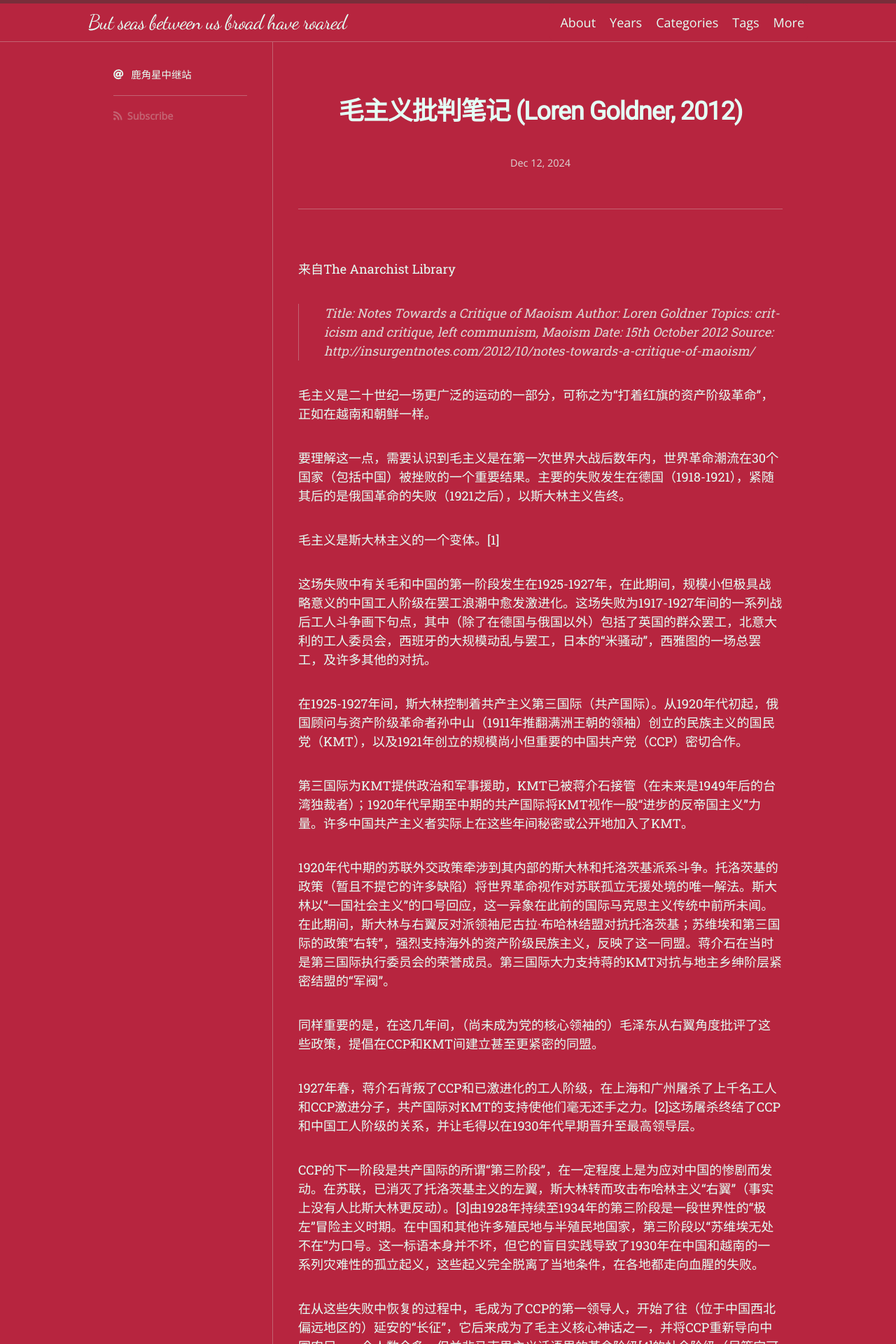
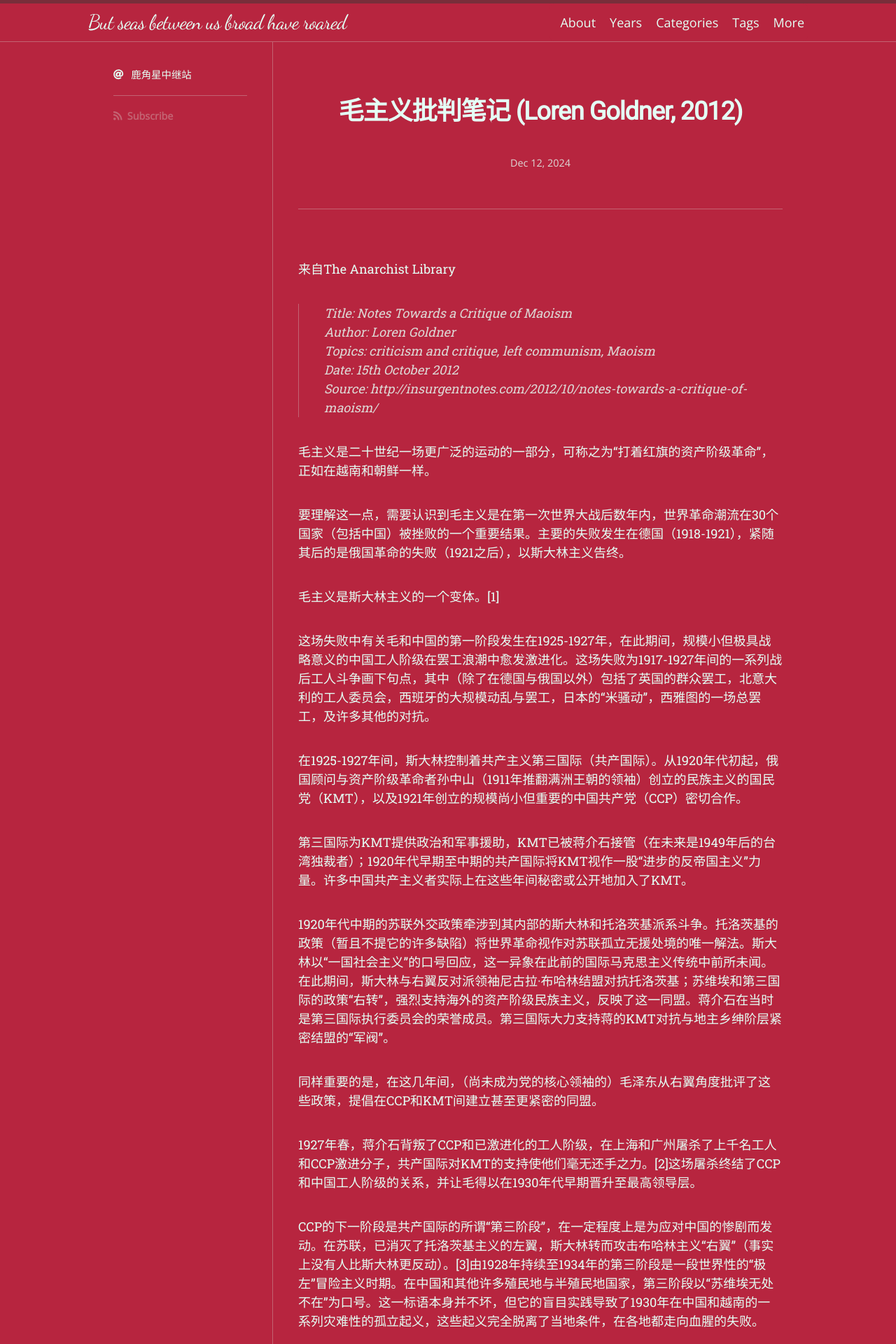
Before and after one commit to scatterdclouds/scatterdclouds.github.io, a Jekyll site: the page built from _posts/2024-12-12-goldner-notes.md, in a window 1280 px wide. Shown: the top 1920 px of the page at 70% size. Built offline with Jekyll 4.4.1, drawn with Linux system fonts in a browser that asks for light colours; nearby versions of some CDN libraries; some web fonts are replaced; comment, search, counter and statistics services are not loaded; some of the changed text lies outside the part shown.

```diff
--- a/_posts/2024-12-12-goldner-notes.md
+++ b/_posts/2024-12-12-goldner-notes.md
@@ -9,11 +9,11 @@ comments: true
 ---
 来自The Anarchist Library
 
-> Title: Notes Towards a Critique of Maoism
-> Author: Loren Goldner
-> Topics: criticism and critique, left communism, Maoism
-> Date: 15th October 2012
-> Source: http://insurgentnotes.com/2012/10/notes-towards-a-critique-of-maoism/
+> Title: Notes Towards a Critique of Maoism <br/>
+> Author: Loren Goldner <br/>
+> Topics: criticism and critique, left communism, Maoism <br/>
+> Date: 15th October 2012 <br/>
+> Source: http://insurgentnotes.com/2012/10/notes-towards-a-critique-of-maoism/ <br/>
 
 毛主义是二十世纪一场更广泛的运动的一部分，可称之为“打着红旗的资产阶级革命”，正如在越南和朝鲜一样。
 
```
